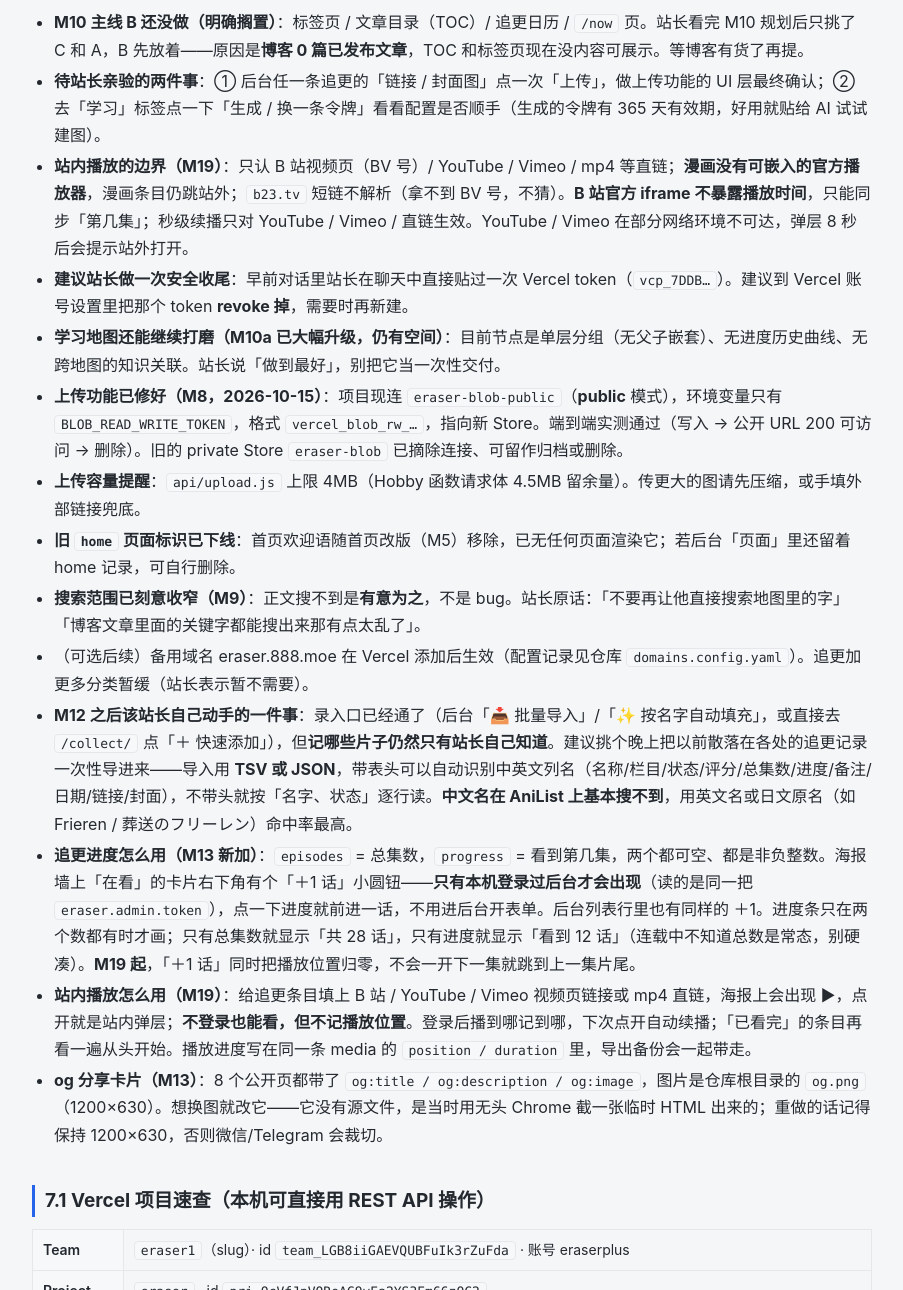
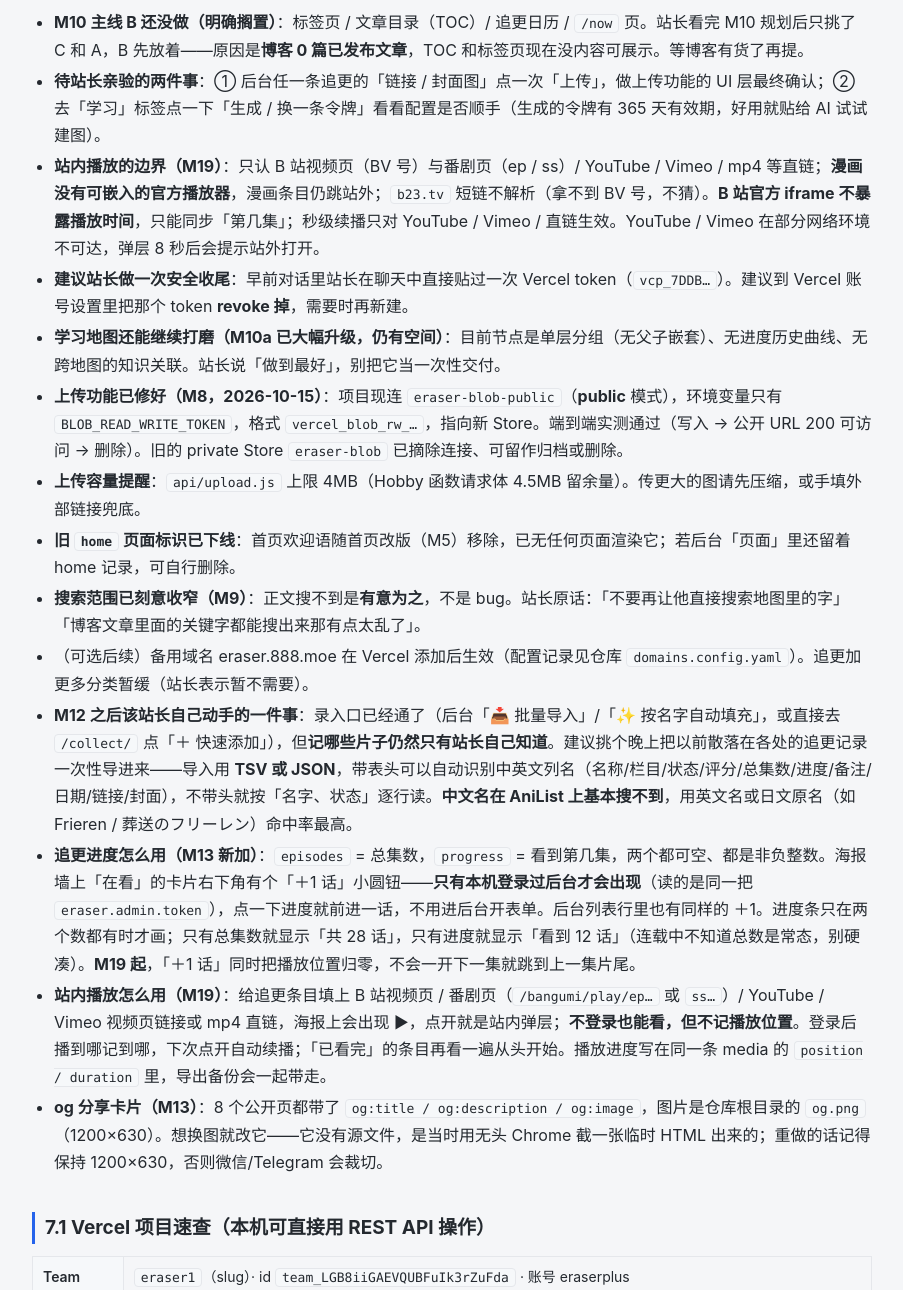
Before and after one commit to EraserPlus/eraser-site, a website: page dev/index.html in a window 1280 px wide. Shown: the part 9989-11279 px from the top of the page, without its empty margins (188-1091 px from the left). Drawn offline with Linux system fonts and the light colour scheme.

Commit message:
M19 文档补充：B 站番剧页 ep / ss 链接也支持站内播放

```diff
--- a/dev/index.html
+++ b/dev/index.html
@@ -244,7 +244,7 @@
   <ul>
     <li><b>M10 主线 B 还没做（明确搁置）</b>：标签页 / 文章目录（TOC）/ 追更日历 / <code>/now</code> 页。站长看完 M10 规划后只挑了 C 和 A，B 先放着——原因是<b>博客 0 篇已发布文章</b>，TOC 和标签页现在没内容可展示。等博客有货了再提。</li>
     <li><b>待站长亲验的两件事</b>：① 后台任一条追更的「链接 / 封面图」点一次「上传」，做上传功能的 UI 层最终确认；② 去「学习」标签点一下「生成 / 换一条令牌」看看配置是否顺手（生成的令牌有 365 天有效期，好用就贴给 AI 试试建图）。</li>
-    <li><b>站内播放的边界（M19）</b>：只认 B 站视频页（BV 号）/ YouTube / Vimeo / mp4 等直链；<b>漫画没有可嵌入的官方播放器</b>，漫画条目仍跳站外；<code>b23.tv</code> 短链不解析（拿不到 BV 号，不猜）。<b>B 站官方 iframe 不暴露播放时间</b>，只能同步「第几集」；秒级续播只对 YouTube / Vimeo / 直链生效。YouTube / Vimeo 在部分网络环境不可达，弹层 8 秒后会提示站外打开。</li>
+    <li><b>站内播放的边界（M19）</b>：只认 B 站视频页（BV 号）与番剧页（ep / ss）/ YouTube / Vimeo / mp4 等直链；<b>漫画没有可嵌入的官方播放器</b>，漫画条目仍跳站外；<code>b23.tv</code> 短链不解析（拿不到 BV 号，不猜）。<b>B 站官方 iframe 不暴露播放时间</b>，只能同步「第几集」；秒级续播只对 YouTube / Vimeo / 直链生效。YouTube / Vimeo 在部分网络环境不可达，弹层 8 秒后会提示站外打开。</li>
     <li><b>建议站长做一次安全收尾</b>：早前对话里站长在聊天中直接贴过一次 Vercel token（<code>vcp_7DDB…</code>）。建议到 Vercel 账号设置里把那个 token <b>revoke 掉</b>，需要时再新建。</li>
     <li><b>学习地图还能继续打磨（M10a 已大幅升级，仍有空间）</b>：目前节点是单层分组（无父子嵌套）、无进度历史曲线、无跨地图的知识关联。站长说「做到最好」，别把它当一次性交付。</li>
     <li><b>上传功能已修好（M8，2026-10-15）</b>：项目现连 <code>eraser-blob-public</code>（<b>public</b> 模式），环境变量只有 <code>BLOB_READ_WRITE_TOKEN</code>，格式 <code>vercel_blob_rw_…</code>，指向新 Store。端到端实测通过（写入 → 公开 URL 200 可访问 → 删除）。旧的 private Store <code>eraser-blob</code> 已摘除连接、可留作归档或删除。</li>
@@ -254,7 +254,7 @@
     <li>（可选后续）备用域名 eraser.888.moe 在 Vercel 添加后生效（配置记录见仓库 <code>domains.config.yaml</code>）。追更加更多分类暂缓（站长表示暂不需要）。</li>
     <li><b>M12 之后该站长自己动手的一件事</b>：录入口已经通了（后台「📥 批量导入」/「✨ 按名字自动填充」，或直接去 <code>/collect/</code> 点「＋ 快速添加」），但<b>记哪些片子仍然只有站长自己知道</b>。建议挑个晚上把以前散落在各处的追更记录一次性导进来——导入用 <b>TSV 或 JSON</b>，带表头可以自动识别中英文列名（名称/栏目/状态/评分/总集数/进度/备注/日期/链接/封面），不带头就按「名字、状态」逐行读。<b>中文名在 AniList 上基本搜不到</b>，用英文名或日文原名（如 Frieren / 葬送のフリーレン）命中率最高。</li>
     <li><b>追更进度怎么用（M13 新加）</b>：<code>episodes</code> = 总集数，<code>progress</code> = 看到第几集，两个都可空、都是非负整数。海报墙上「在看」的卡片右下角有个「＋1 话」小圆钮——<b>只有本机登录过后台才会出现</b>（读的是同一把 <code>eraser.admin.token</code>），点一下进度就前进一话，不用进后台开表单。后台列表行里也有同样的 ＋1。进度条只在两个数都有时才画；只有总集数就显示「共 28 话」，只有进度就显示「看到 12 话」（连载中不知道总数是常态，别硬凑）。<b>M19 起</b>，「＋1 话」同时把播放位置归零，不会一开下一集就跳到上一集片尾。</li>
-    <li><b>站内播放怎么用（M19）</b>：给追更条目填上 B 站 / YouTube / Vimeo 视频页链接或 mp4 直链，海报上会出现 ▶，点开就是站内弹层；<b>不登录也能看，但不记播放位置</b>。登录后播到哪记到哪，下次点开自动续播；「已看完」的条目再看一遍从头开始。播放进度写在同一条 media 的 <code>position / duration</code> 里，导出备份会一起带走。</li>
+      <li><b>站内播放怎么用（M19）</b>：给追更条目填上 B 站视频页 / 番剧页（<code>/bangumi/play/ep…</code> 或 <code>ss…</code>）/ YouTube / Vimeo 视频页链接或 mp4 直链，海报上会出现 ▶，点开就是站内弹层；<b>不登录也能看，但不记播放位置</b>。登录后播到哪记到哪，下次点开自动续播；「已看完」的条目再看一遍从头开始。播放进度写在同一条 media 的 <code>position / duration</code> 里，导出备份会一起带走。</li>
     <li><b>og 分享卡片（M13）</b>：8 个公开页都带了 <code>og:title / og:description / og:image</code>，图片是仓库根目录的 <code>og.png</code>（1200×630）。想换图就改它——它没有源文件，是当时用无头 Chrome 截一张临时 HTML 出来的；重做的话记得保持 1200×630，否则微信/Telegram 会裁切。</li>
   </ul>
 
```
Also changed, not shown: README.md.
